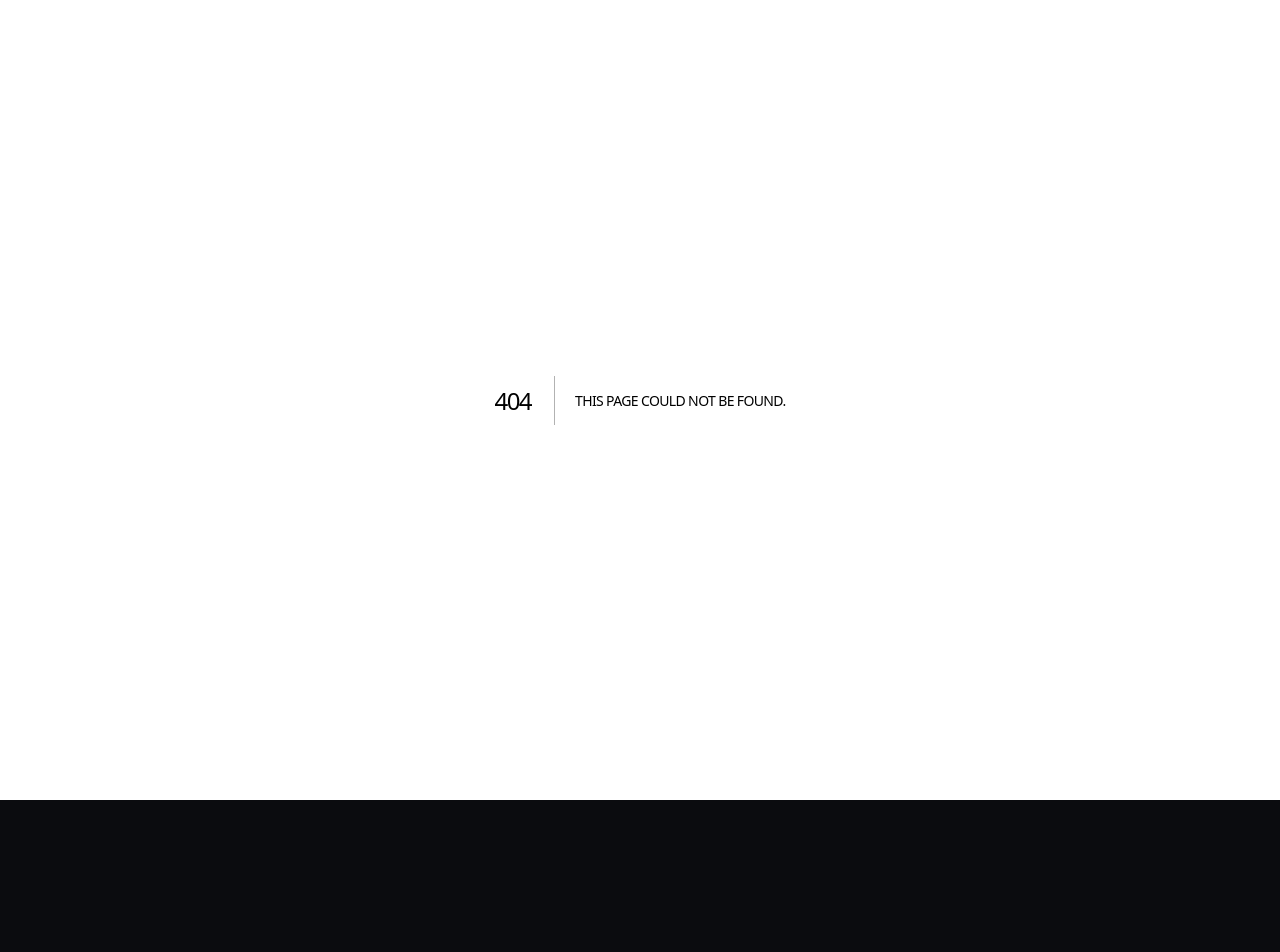
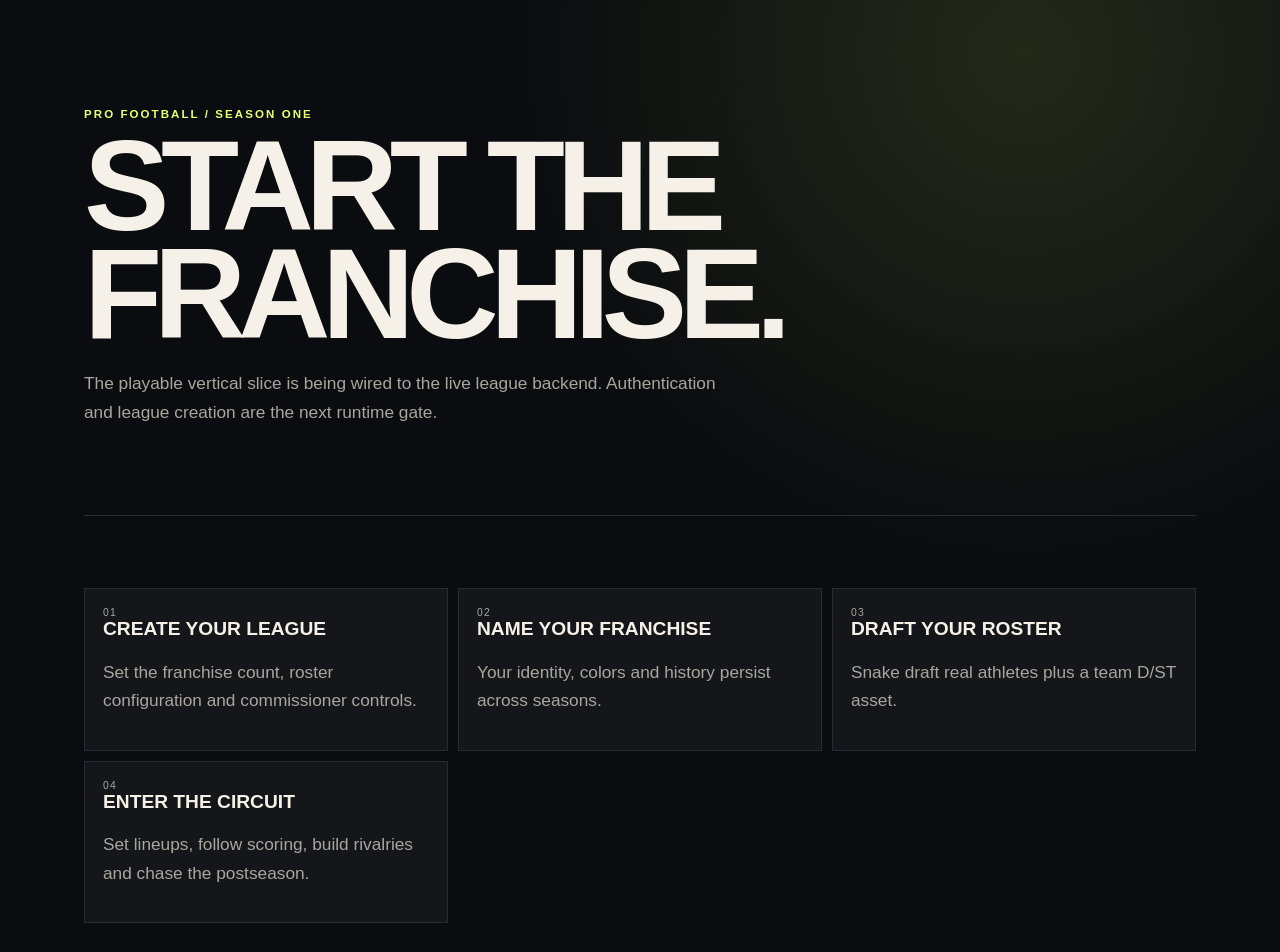
Before and after one commit to jbreezyasf/fantasysports, a Next.js app in the folder apps/web/: page /play in a window 1280 px wide. Before the commit this address had no page. Shown: the top 952 px of the page. Before the commit the page ends 800 px from the top, so only its background shows below. Built offline with nearby package versions, Linux system fonts and the light colour scheme.

Commit message:
Add Pro Football onboarding route

```diff
--- /dev/null
+++ b/apps/web/app/play/page.tsx
@@ -0,0 +1,28 @@
+const steps = [
+  ['01', 'Create your league', 'Set the franchise count, roster configuration and commissioner controls.'],
+  ['02', 'Name your franchise', 'Your identity, colors and history persist across seasons.'],
+  ['03', 'Draft your roster', 'Snake draft real athletes plus a team D/ST asset.'],
+  ['04', 'Enter the circuit', 'Set lineups, follow scoring, build rivalries and chase the postseason.']
+];
+
+export default function PlayPage() {
+  return (
+    <main>
+      <section className="panel">
+        <p className="eyebrow">PRO FOOTBALL / SEASON ONE</p>
+        <h1>Start the franchise.</h1>
+        <p className="lede">The playable vertical slice is being wired to the live league backend. Authentication and league creation are the next runtime gate.</p>
+      </section>
+      <section className="panel">
+        <div className="sportGrid">
+          {steps.map(([number, title, copy]) => (
+            <article className="sportCard" key={number}>
+              <span>{number}</span>
+              <div><strong>{title}</strong><p className="lede">{copy}</p></div>
+            </article>
+          ))}
+        </div>
+      </section>
+    </main>
+  );
+}
```
